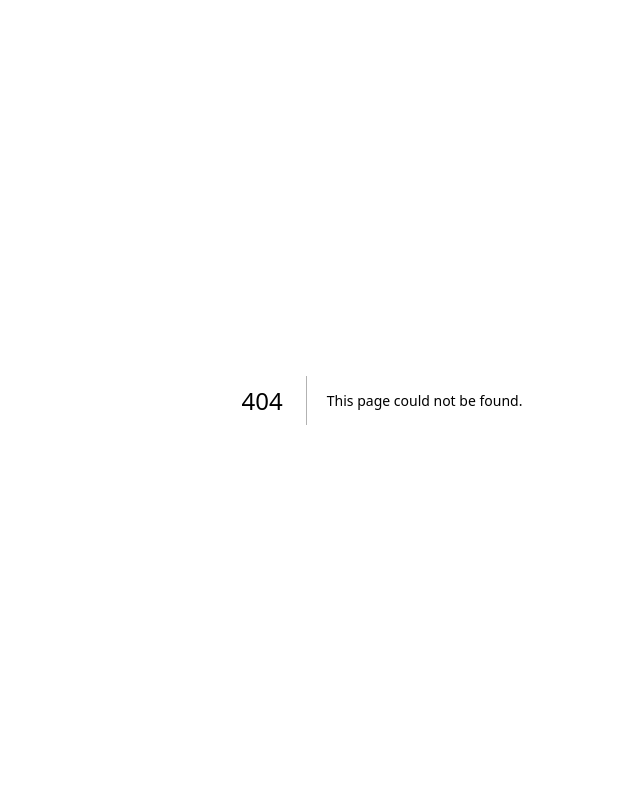
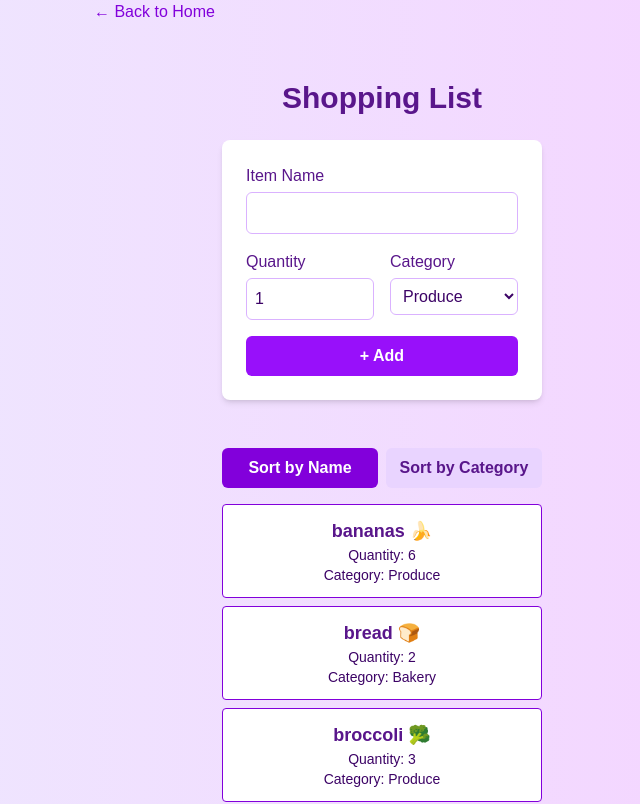
Before and after one commit to cresdom/cprg306-assignments, a Next.js app: page /week-8 in a window 1280 px wide. Before the commit this address had no page. Shown: the top 804 px of the page, without its empty margins (258-898 px from the left). Built offline with nearby package versions, Linux system fonts and the light colour scheme.

Commit message:
pasted week-7 files to week-8

```diff
--- /dev/null
+++ b/app/week-8/GroceryItemForm.js
@@ -0,0 +1,95 @@
+"use client";
+
+import { useState } from "react";
+
+const initialState = {
+    name: "",
+    quantity: 1,
+    category: "produce",
+};
+
+export default function GroceryItemForm({ onAddItem }) {
+    const [item, setItem] = useState(initialState);
+
+    function handleChange(e) {
+        const { name, value, type } = e.target
+
+    setItem((prev) => ({
+        ...prev,
+        [name]: type === "number" ? Number(value) : value,
+    }));
+}
+
+    function handleSubmit(event) {
+        event.preventDefault();
+
+        const trimmedName = item.name.trim();
+        if (!trimmedName) return;
+
+        const newItem = {
+            ...item,
+            name: trimmedName,
+            id: Math.random().toString(36).substring(2, 9),
+        };
+
+        onAddItem(newItem);
+        setItem(initialState);
+    }
+
+    return (
+        <form onSubmit={handleSubmit} className="bg-white dark:bg-slate-900 dark:border dark:border-slate-800 p-6 rounded-lg shadow-md w-80 space-y-4">
+        {/* name of item */}
+        <div>
+            <label className="block text-purple-900 dark:text-purple-200 mb-1 font-medium">Item Name</label>
+            <input
+            type="text"
+            name="name"
+            value={item.name}
+            onChange={handleChange}
+            required
+            className="w-full p-2 border border-purple-300 rounded-md focus:outline-none focus:ring-2 focus:ring-purple-400"/>
+        </div>
+
+        {/* quantityy & category */}
+        <div className="flex gap-4">
+            <div className="flex-1">
+            <label className="block text-purple-900 dark:text-purple-200 mb-1 font-medium">Quantity</label>
+            <input
+                type="number"
+                name="quantity"
+                min="1"
+                max="99"
+                value={item.quantity}
+                onChange={handleChange}
+                className="w-full p-2 border border-purple-300 rounded-md"/>
+            </div>
+
+            <div className="flex-1">
+            <label className="block text-purple-900 dark:text-purple-200 mb-1 font-medium">Category</label>
+            <select
+                name="category"
+                value={item.category}
+                onChange={handleChange}
+                className="w-full p-2 rounded-md border border-purple-300 bg-white text-purple-950 dark:bg-slate-800 dark:text-purple-100 dark:border-slate-700dark:[color-scheme:dark]">
+                <option value="produce">Produce</option>
+                <option value="dairy">Dairy</option>
+                <option value="bakery">Bakery</option>
+                <option value="meat">Meat</option>
+                <option value="frozen-foods">Frozen Foods</option>
+                <option value="canned-goods">Canned Goods</option>
+                <option value="dry-goods">Dry Goods</option>
+                <option value="beverages">Beverages</option>
+                <option value="snacks">Snacks</option>
+                <option value="household">Household</option>
+                <option value="other">Other</option>
+            </select>
+            </div>
+        </div>
+
+        {/* submit button*/}
+        <button
+            type="submit"
+            className="w-full bg-purple-600 hover:bg-purple-700 text-white font-bold py-2 rounded-md transition dark:bg-purple-600 dark:hover:bg-purple-500">+ Add</button>
+        </form>
+    );
+}
--- /dev/null
+++ b/app/week-8/ItemList.js
@@ -0,0 +1,44 @@
+"use client";
+
+import { useState } from "react";
+import Item from "./item";
+
+export default function ItemList({ items }) {
+    const [sortBy, setSortBy] = useState("name");
+
+    const sortedItems = [...items].sort((a, b) => {
+        if (sortBy === "name") return a.name.localeCompare(b.name);
+        return a.category.localeCompare(b.category);
+    });
+
+    const activeBtn = "bg-purple-700 text-white dark:bg-purple-600 dark:text-white";
+    const inactiveBtn = "bg-purple-200 text-purple-900 hover:bg-purple-300 " +
+    "dark:bg-slate-800 dark:text-purple-200 dark:hover:bg-slate-700";
+
+
+    return (
+    <section className="mt-6 w-80">
+        <div className="flex gap-2 mb-4">
+            <button
+            type="button"
+            className={`flex-1 py-2 rounded-md font-bold transition ${
+                sortBy === "name" ? activeBtn : inactiveBtn
+            }`}
+            onClick={() => setSortBy("name")}>Sort by Name</button>
+
+            <button
+            type="button"
+            className={`flex-1 py-2 rounded-md font-bold transition ${
+                sortBy === "category" ? activeBtn : inactiveBtn
+            }`}
+            onClick={() => setSortBy("category")}>Sort by Category</button>
+        </div>
+
+        <ul className="space-y-3">
+            {sortedItems.map((item) => (
+            <Item key={item.id} {...item} />
+            ))}
+        </ul>
+        </section>
+    );
+}
--- /dev/null
+++ b/app/week-8/item.js
@@ -0,0 +1,9 @@
+export default function Item({ name, quantity, category }) {
+    return (
+        <li className="bg-white border border-purple-700 rounded w-80 mx-auto mb-2 p-3 dark:bg-slate-900 dark:border-purple-400">
+            <p className="text-lg font-semibold text-center text-purple-900 dark:text-purple-100">{name}</p>
+            <p className="text-sm text-purple-950 text-center dark:text-purple-200">Quantity: {quantity}</p>
+            <p className="text-sm text-purple-950 capitalize text-center dark:text-purple-200">Category: {category}</p>
+        </li>
+    );
+}
--- /dev/null
+++ b/app/week-8/items.json
@@ -0,0 +1,74 @@
+[
+  {
+    "id": "1h2GJKH12gkHG31h1H",
+    "name": "milk, 4 L 🥛",
+    "quantity": 1,
+    "category": "dairy"
+  },
+  {
+    "id": "2KJH3k2j3H1k2J3K1H",
+    "name": "bread 🍞",
+    "quantity": 2,
+    "category": "bakery"
+  },
+  {
+    "id": "3h2KJH3k2j3H1k2J3",
+    "name": "eggs, dozen 🥚",
+    "quantity": 2,
+    "category": "dairy"
+  },
+  {
+    "id": "4k2J3K1H2GJKH12gk",
+    "name": "bananas 🍌",
+    "quantity": 6,
+    "category": "produce"
+  },
+  {
+    "id": "5H1h1H2KJH3k2j3H",
+    "name": "broccoli 🥦",
+    "quantity": 3,
+    "category": "produce"
+  },
+  {
+    "id": "6H1k2J3K1H2GJKH1",
+    "name": "chicken breasts, 1 kg 🍗",
+    "quantity": 1,
+    "category": "meat"
+  },
+  {
+    "id": "7gkHG31h1H2KJH3k",
+    "name": "pasta sauce 🍝",
+    "quantity": 3,
+    "category": "canned goods"
+  },
+  {
+    "id": "8j3H1k2J3K1H2GJK",
+    "name": "spaghetti, 454 g 🍝",
+    "quantity": 2,
+    "category": "dry goods"
+  },
+  {
+    "id": "9H12gkHG31h1H2KJ",
+    "name": "toilet paper, 12 pack 🧻",
+    "quantity": 1,
+    "category": "household"
+  },
+  {
+    "id": "10H3k2j3H1k2J3K1",
+    "name": "paper towels, 6 pack",
+    "quantity": 1,
+    "category": "household"
+  },
+  {
+    "id": "11k2J3K1H2GJKH12",
+    "name": "dish soap 🍽️",
+    "quantity": 1,
+    "category": "household"
+  },
+  {
+    "id": "12GJKH12gkHG31h1",
+    "name": "hand soap 🧼",
+    "quantity": 4,
+    "category": "household"
+  }
+]
--- /dev/null
+++ b/app/week-8/page.js
@@ -0,0 +1,41 @@
+"use client";
+
+import Link from "next/link";
+import { useState } from "react";
+import itemsData from "./items.json";
+import GroceryItemForm from "./GroceryItemForm";
+import ItemList from "./ItemList";
+
+export default function Page() {
+    const [items, setItems] = useState(itemsData);
+
+    function handleAddItem(newItem) {
+        setItems((prevItems) => [...prevItems, newItem]);
+    }
+
+    return (
+        <main className="min-h-screen bg-linear-to-r from-violet-100 to-fuchsia-200 dark:from-slate-950 dark:to-slate-900 flex flex-col items-center gap-6 text-purple-950 dark:text-purple-100">
+            <div className="w-full max-w-xl">
+            <Link href="/" className="text-purple-700 hover:underline font-light dark:text-purple-300">← Back to Home</Link>
+        </div>
+
+        <h1 className="text-3xl font-bold text-purple-900 text-center mt-8 dark:text-purple-200">Shopping List</h1>
+
+        <GroceryItemForm onAddItem={handleAddItem} />
+
+        <ItemList items={items} />
+
+        <section className="mt-10 w-80 bg-white dark:bg-slate-900 border border-dashed border-purple-500 rounded-lg p-4">
+            <h2 className="text-xl font-bold text-center mb-3 text-purple-900 dark:text-purple-200">Wireframe</h2>
+
+            <div className="border border-purple-400 rounded-md p-3 mb-3 text-center">Grocery Item Form</div>
+
+            <div className="space-y-2">
+                <div className="border border-purple-300 rounded-md p-2 text-center">Grocery Item 1</div>
+                <div className="border border-purple-300 rounded-md p-2 text-center">Grocery Item 2</div>
+                <div className="border border-purple-300 rounded-md p-2 text-center">Grocery Item 3</div>
+            </div>
+        </section>
+    </main>
+    );
+}
```
